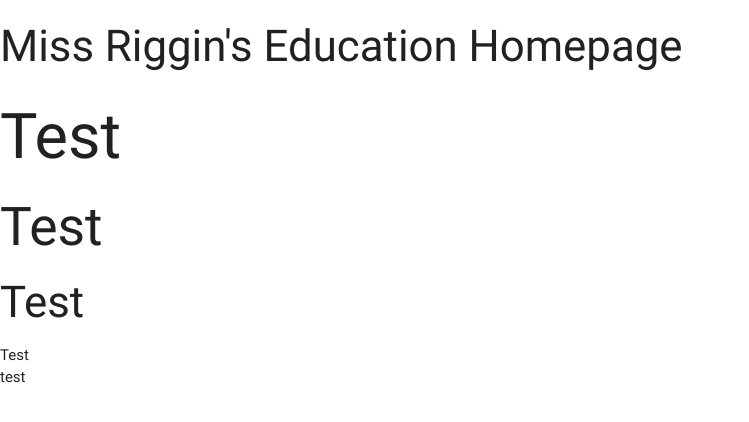
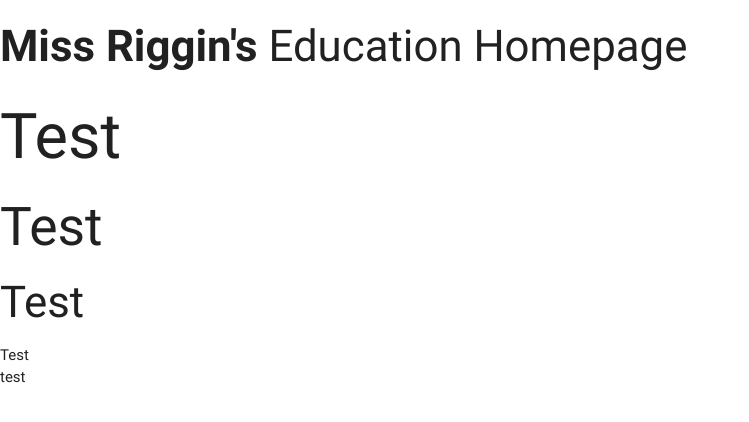
Before and after one commit to HarperFFA/MainSite, a plain HTML site: page index.html in a window 1280 px wide. Shown: the whole page, without its empty margins (0-749 px from the left). Drawn offline with nearby package versions, Linux system fonts and the light colour scheme.

Commit message:
General Edits
Bolded "Miss Riggin's" in header

```diff
--- a/index.html
+++ b/index.html
@@ -11,7 +11,7 @@
       <meta name="viewport" content="width=device-width, initial-scale=1.0"/>
     </head>
       <header>
-        <h3>Miss Riggin's Education Homepage</h3>
+          <h3><b>Miss Riggin's</b> Education Homepage</h3>
       </header>
 
     <body>
```
